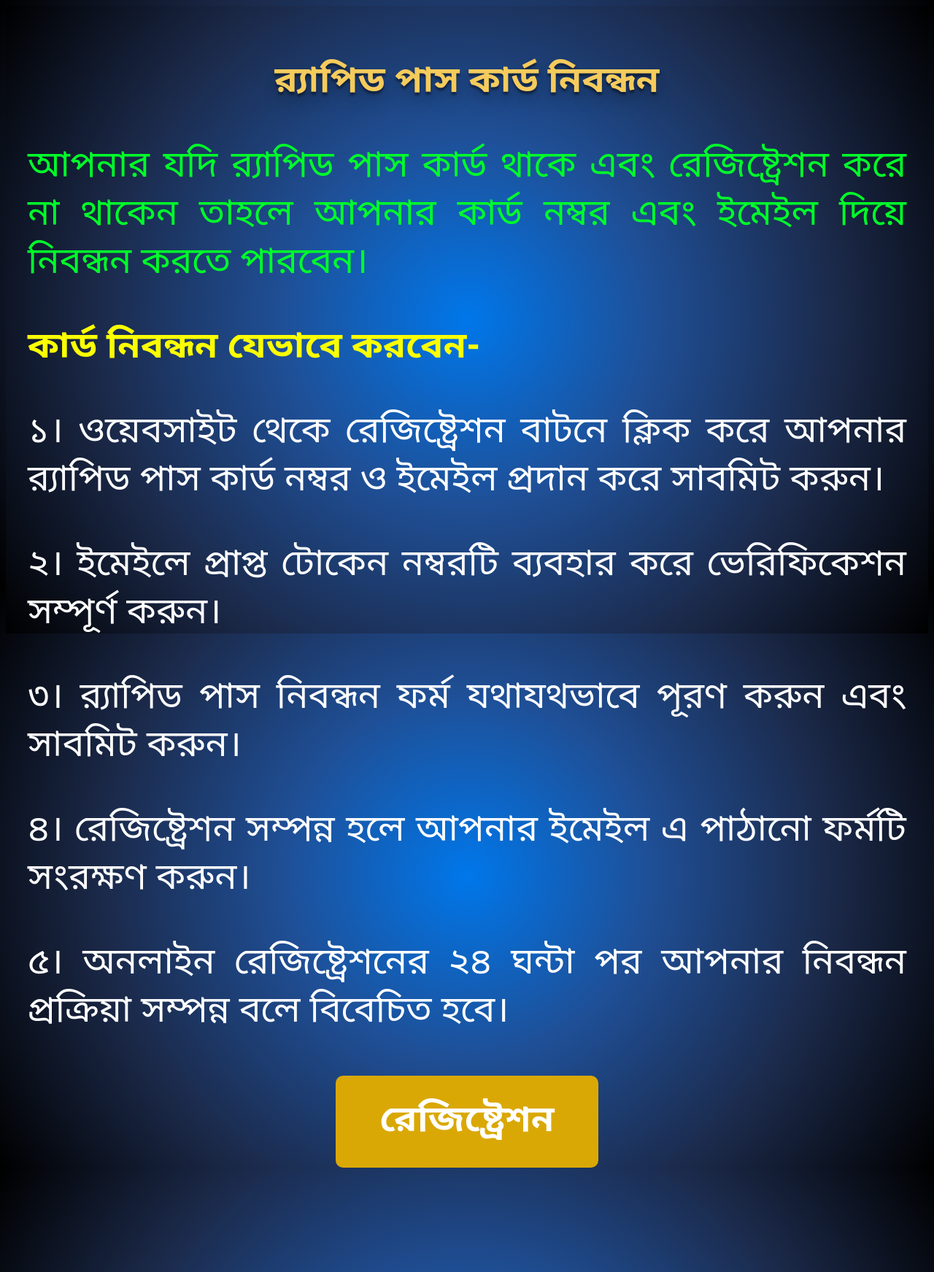
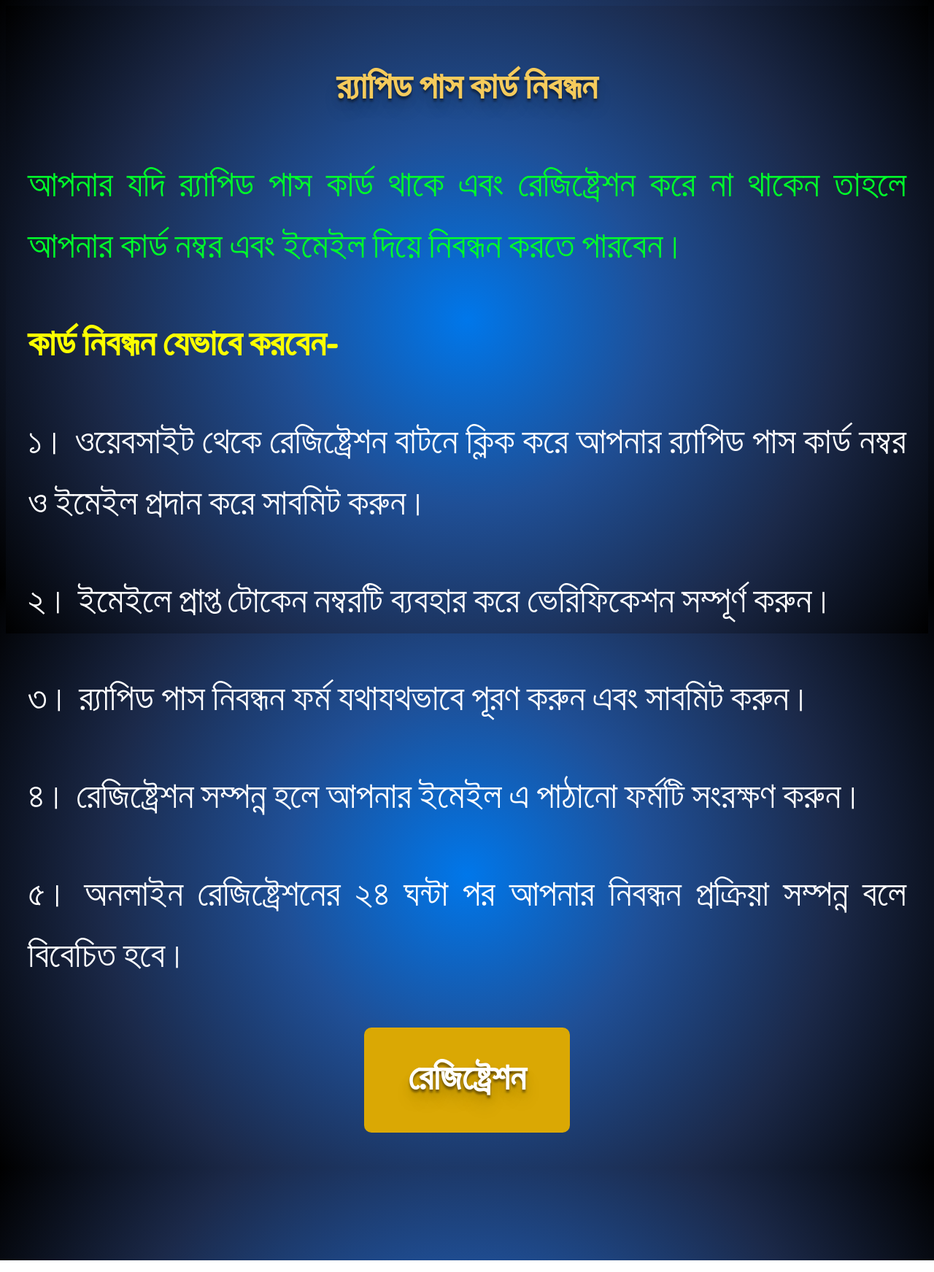
Before and after one commit to masudprobd/metro-rail-bd, a plain HTML site: page rapid-pass/card_registration/inbox.html in a window 1280 px wide. Shown: the whole page at 73% size. Drawn offline with Linux system fonts and the light colour scheme.

Commit message:
Update inbox.html

```diff
--- a/rapid-pass/card_registration/inbox.html
+++ b/rapid-pass/card_registration/inbox.html
@@ -1,18 +1,14 @@
 <!DOCTYPE html>
 <html lang="en">
-
 <head>
     <style>
-        @import url('https://fonts.googleapis.com/css2?family=Noto+Sans+Bengali:wght@100..900&display=swap');
-    </style>
-
-
+        @import url('https://fonts.googleapis.com/css2?family=Baloo+Da+2:wght@400..800&display=swap');
+        </style>
     <style>
         :root {
             --ppsbox-success-color: #3acd99;
             --ppsbox-danger-color: #ff3535;
             --ppsbox-warning-color: #ffd341;
-            --chat-logo: url(../img/chat-icon.png);
         }
 
         .d-flex {
@@ -79,9 +75,12 @@
             text-align: center;
             text-decoration: none;
             display: inline-block;
+            text-shadow: 0px 4px 3px rgba(0, 0, 0, 0.4),
+                0px 8px 13px rgba(0, 0, 0, 0.1),
+                0px 18px 23px rgba(0, 0, 0, 0.1);
             font-size: 50px;
+            font-family: "Baloo Da 2", sans-serif;
             border-radius: 10px;
-            font-family: "Noto Sans Bengali", sans-serif;
             margin: 4px 2px;
             cursor: pointer;
 
@@ -110,10 +109,8 @@
 
         body {
             padding: 30px;
-
+            font-family: "Baloo Da 2", sans-serif;
         }
-
-
 
 
         .button {
@@ -127,12 +124,11 @@
             text-decoration: none;
             display: inline-block;
             font-size: 50px;
-            font-family: "Noto Sans Bengali", sans-serif;
+            font-family: "Baloo Da 2", sans-serif;
             margin: 4px 2px;
             cursor: pointer;
 
         }
-
 
 
 
@@ -143,13 +139,13 @@
             height: 100%;
             color: #ffffff;
             background: radial-gradient(circle, #0077ea, #1f4f96, #1b2949, #000);
-            font-family: "Noto Sans Bengali", sans-serif;
+            font-family: "Baloo Da 2", sans-serif;
         }
 
 
 
         .app-data h3 {
-            font: 7em'Pacifico', 'Kaushan Script', Futura, 'Roboto', 'Trebuchet MS', Helvetica, sans-serif;
+            font: 7em'Baloo Da 2', 'Kaushan Script', Futura, 'Roboto', 'Trebuchet MS', Helvetica, sans-serif;
             text-align: center;
             color: whitesmoke;
 
@@ -166,11 +162,12 @@
             font-size: 50px;
             text-align: center;
             font-weight: bold;
+            font-family: "Baloo Da 2", sans-serif;
         }
 
         p {
             font-size: 50px;
-            font-family: "Noto Sans Bengali", sans-serif;
+            font-family: "Baloo Da 2", sans-serif;
         }
     </style>
 
@@ -181,7 +178,7 @@
     <div id="container" class="bg">
         <div class="no-data">
             <h2> র‌্যাপিড পাস কার্ড নিবন্ধন</h2>
-            <p style="text-align: justify;color: #00ff2a;"> আপনার যদি র‍্যাপিড পাস কার্ড থাকে এবং রেজিষ্ট্রেশন করে না থাকেন তাহলে আপনার
+            <p style="text-align: justify;color: #00ff2a; font-family:Baloo Da 2;"> আপনার যদি র‍্যাপিড পাস কার্ড থাকে এবং রেজিষ্ট্রেশন করে না থাকেন তাহলে আপনার
                 কার্ড নম্বর এবং ইমেইল দিয়ে নিবন্ধন করতে পারবেন।</p>
                 <p style="text-align: justify;  color: #fbff00;  font-weight: bold;"> কার্ড নিবন্ধন যেভাবে করবেন- </p>
                 <p style="text-align: justify;">১। ওয়েবসাইট থেকে রেজিষ্ট্রেশন বাটনে ক্লিক করে আপনার র‍্যাপিড পাস কার্ড
```
